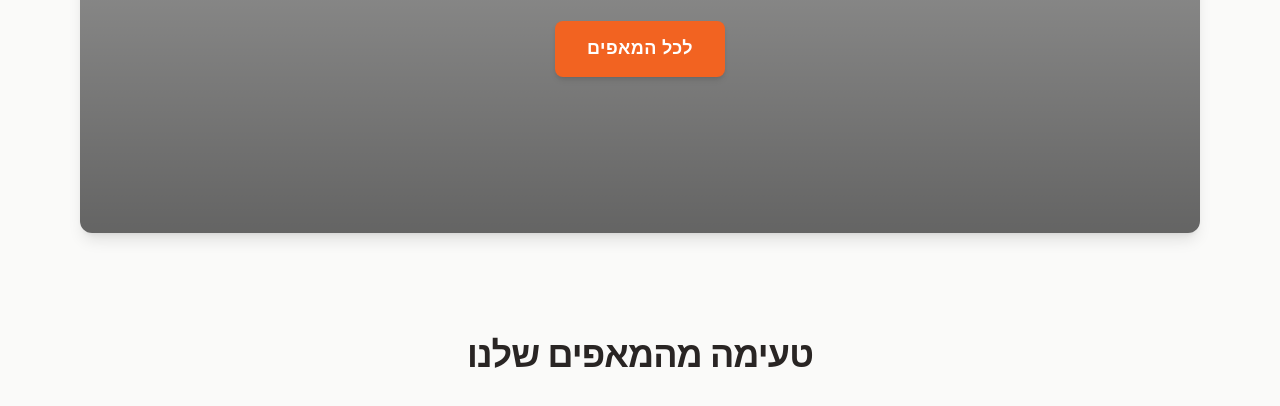
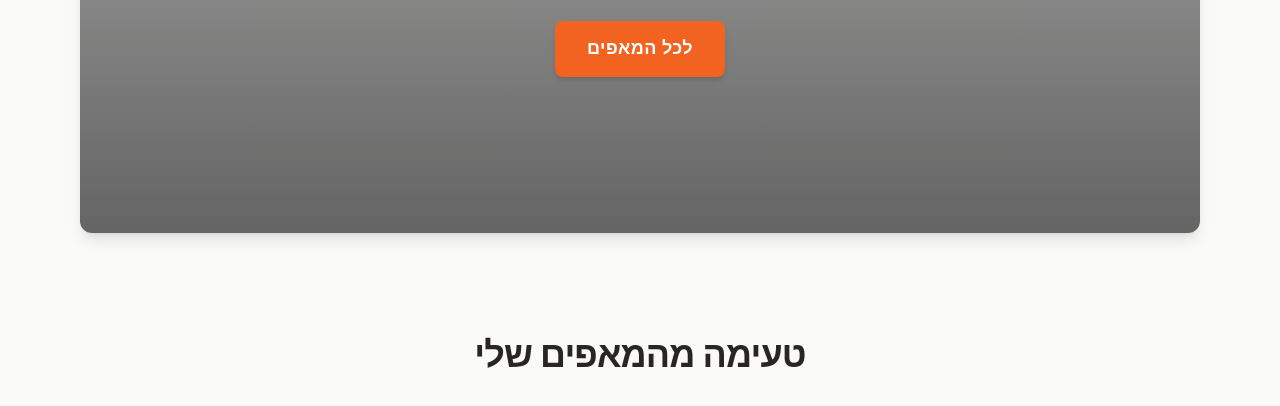
Before and after one commit to Uri-Rosen/MamamiaBaker, a plain HTML site: page index.html in a window 1280 px wide. Shown: the part 384-790 px from the top of the page. Drawn offline with nearby package versions, Linux system fonts and the light colour scheme.

Commit message:
Update index.html

```diff
--- a/index.html
+++ b/index.html
@@ -56,7 +56,7 @@
                 </div>
 
                 <section class="my-12" id="featured-recipes">
-                    <h2 class="text-stone-800 text-3xl sm:text-4xl font-bold leading-tight tracking-tight px-2 pb-6 pt-2 text-center">טעימה מהמאפים שלנו</h2>
+                    <h2 class="text-stone-800 text-3xl sm:text-4xl font-bold leading-tight tracking-tight px-2 pb-6 pt-2 text-center">טעימה מהמאפים שלי</h2>
                     <div class="grid grid-cols-1 sm:grid-cols-2 lg:grid-cols-4 gap-6 md:gap-8 p-2" id="home-recipe-grid">
                     </div>
                     <div class="text-center mt-8">
```
